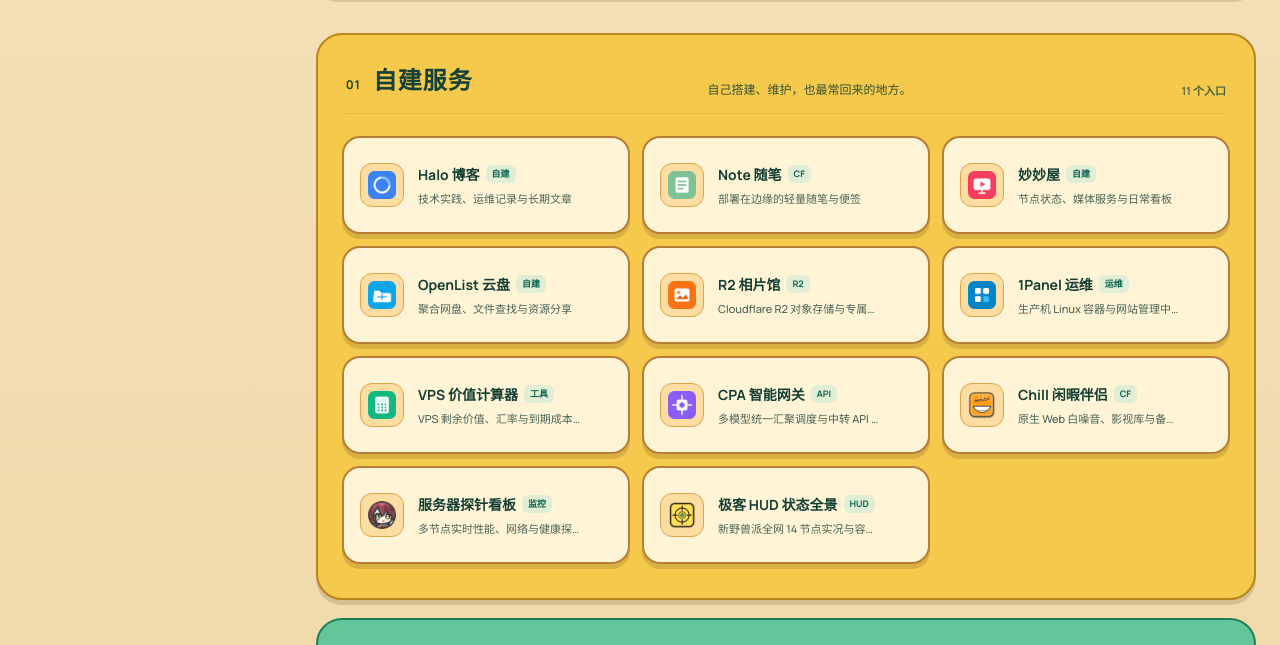
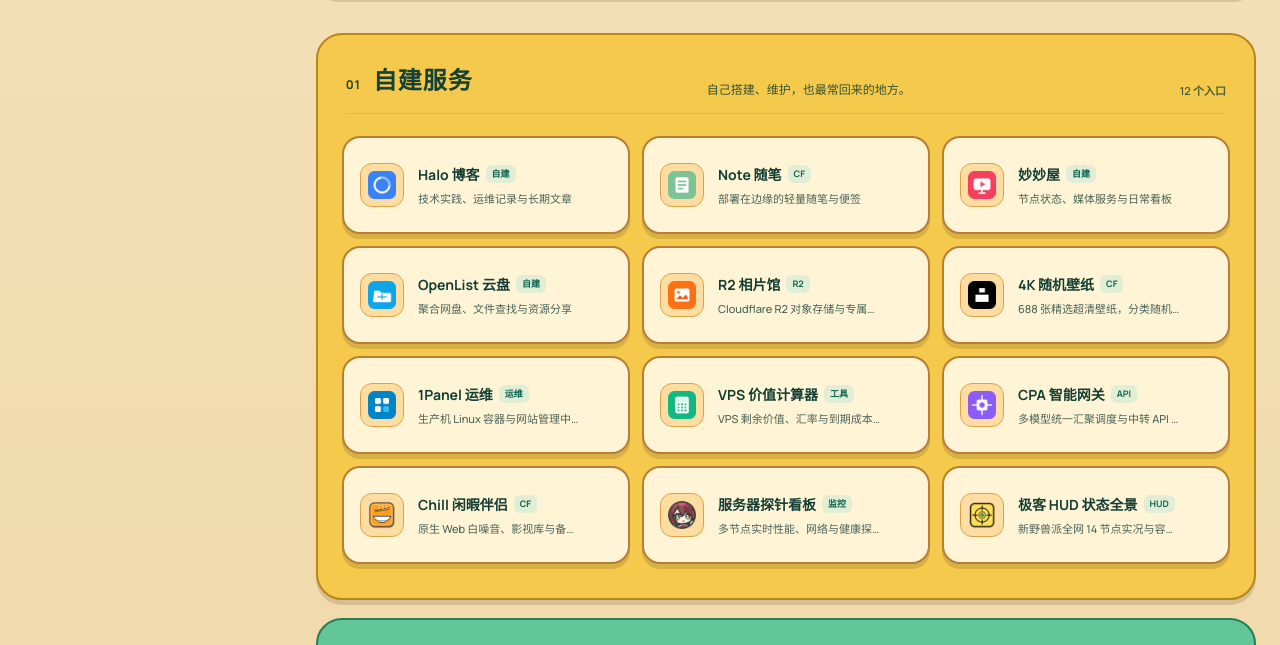
Before and after one commit to shali10/forest-nav, a website: page index.html in a window 1280 px wide. Shown: the part 873-1518 px from the top of the page. Drawn offline with Linux system fonts and the light colour scheme; no server answers; a web font is replaced by a local one.

Commit message:
feat(nav): add 4K random wallpaper API (wallpaper.0000996.xyz) to services

```diff
--- a/index.html
+++ b/index.html
@@ -590,7 +590,7 @@
       <header class="collection-head">
         <div><span class="section-index">01</span><h2>自建服务</h2></div>
         <p>自己搭建、维护，也最常回来的地方。</p>
-        <span class="section-total">11 个入口</span>
+        <span class="section-total">12 个入口</span>
       </header>
       <div class="service-grid"><a href="https://blog.0000996.xyz/" target="_blank" rel="noopener noreferrer" class="service-card" data-search="halo 博客 技术实践 运维记录 长期文章 自建" style="--delay:0ms">
       <span class="service-icon"><img src="/icons/halo.png" alt="" width="44" height="44" loading="eager"></span>
@@ -615,6 +615,11 @@
 <a href="https://img.0000996.xyz/" target="_blank" rel="noopener noreferrer" class="service-card" data-search="r2 相片馆 图床 对象存储 cloudflare" style="--delay:100ms">
       <span class="service-icon"><img src="/icons/r2.png" alt="" width="44" height="44" loading="eager"></span>
       <span class="service-copy"><span class="service-line"><strong>R2 相片馆</strong><small>R2</small></span><span class="service-desc">Cloudflare R2 对象存储与专属图床</span></span>
+      <span class="service-arrow"><svg viewBox="0 0 24 24" aria-hidden="true"><path d="M7 17 17 7M8 7h9v9"></path></svg></span>
+    </a>
+<a href="https://wallpaper.0000996.xyz/" target="_blank" rel="noopener noreferrer" class="service-card" data-search="wallpaper 4k 壁纸 随机 图库 边缘 cf" style="--delay:115ms">
+      <span class="service-icon"><img src="/icons/wallpaper.png" alt="" width="44" height="44" loading="eager"></span>
+      <span class="service-copy"><span class="service-line"><strong>4K 随机壁纸</strong><small>CF</small></span><span class="service-desc">688 张精选超清壁纸，分类随机调度 API</span></span>
       <span class="service-arrow"><svg viewBox="0 0 24 24" aria-hidden="true"><path d="M7 17 17 7M8 7h9v9"></path></svg></span>
     </a>
 <a href="https://panel.0000996.xyz/" target="_blank" rel="noopener noreferrer" class="service-card" data-search="1panel 运维 生产机 容器 网站管理 中心" style="--delay:125ms">
```
Also changed, not shown: icons/wallpaper.png (added).
